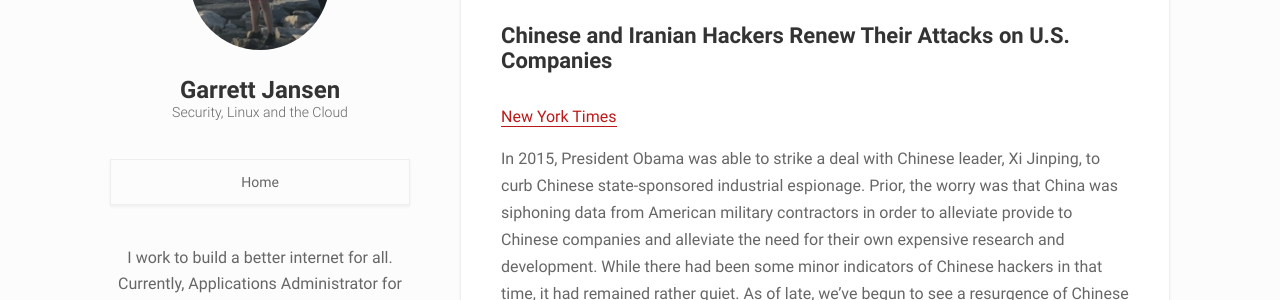
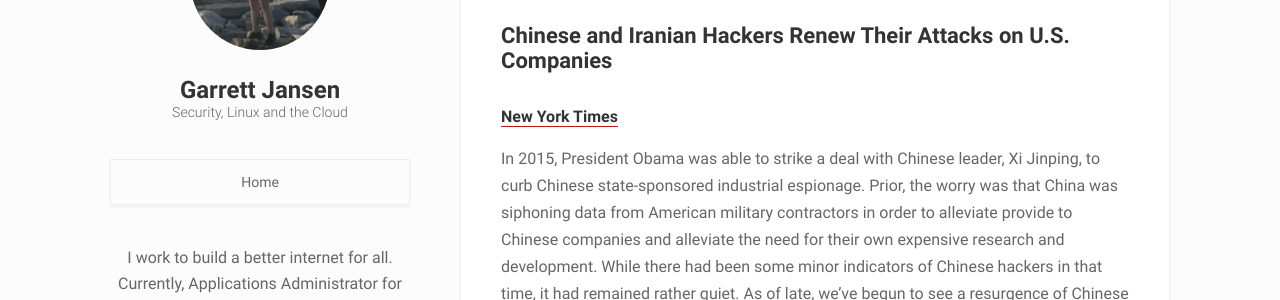
Before and after one commit to garrettjj/website, a Jekyll site: the page built from _posts/2019-02-26-weekly-reading.md, in a window 1280 px wide and 900 px high, scrolled down 1254 px. Shown: the part 150-450 px from the top of the window. Built offline with Jekyll 4.4.1, drawn with Linux system fonts in a browser that asks for light colours.

Commit message:
Uhh, missed something

```diff
--- a/_posts/2019-02-26-weekly-reading.md
+++ b/_posts/2019-02-26-weekly-reading.md
@@ -25,7 +25,7 @@ In short, Facebook has been caught publishing an app that bypasses App Store and
 Following up from the 'Research' application, TechCrunch published a report on Facebook's push to shut down its Onavo VPN app. While offering VPN services seems rather innocuous, it was identified that the application was being used by Facebook to grab information about its users. This practice essentially undermined the purpose of the VPN systems and abused users who otherwise would have been looking for privacy and simply weren't tech savvy enough to understand exactly what Facebook was seeking with its Terms of Service. I know the immediate reaction here is the dogma of "if you're not buying anything, you are the product". While true, that oversimplifies the expectations that people have on the web more generally. I'm not for taking down Facebook. It serves a powerful purpose throughout the world but I do believe that there could be a useful push back against practices like this.
 
 ### Chinese and Iranian Hackers Renew Their Attacks on U.S. Companies
-<a href="https://jnsn.link/UHXt83SB">New York Times</a>
+<a href="https://jnsn.link/UHXt83SB">**New York Times**</a>
 
 In 2015, President Obama was able to strike a deal with Chinese leader, Xi Jinping, to curb Chinese state-sponsored industrial espionage. Prior, the worry was that China was siphoning data from American military contractors in order to alleviate provide to Chinese companies and alleviate the need for their own expensive research and development. While there had been some minor indicators of Chinese hackers in that time, it had remained rather quiet. As of late, we've begun to see a resurgence of Chinese industrial hacking alongside Iranian hackers who appear to be doing so in response to the United States pulling out of the Iranian nuclear deal. This is an early story now although I'm sure that we'll continue to see more on this over coming months and years.
 
```
